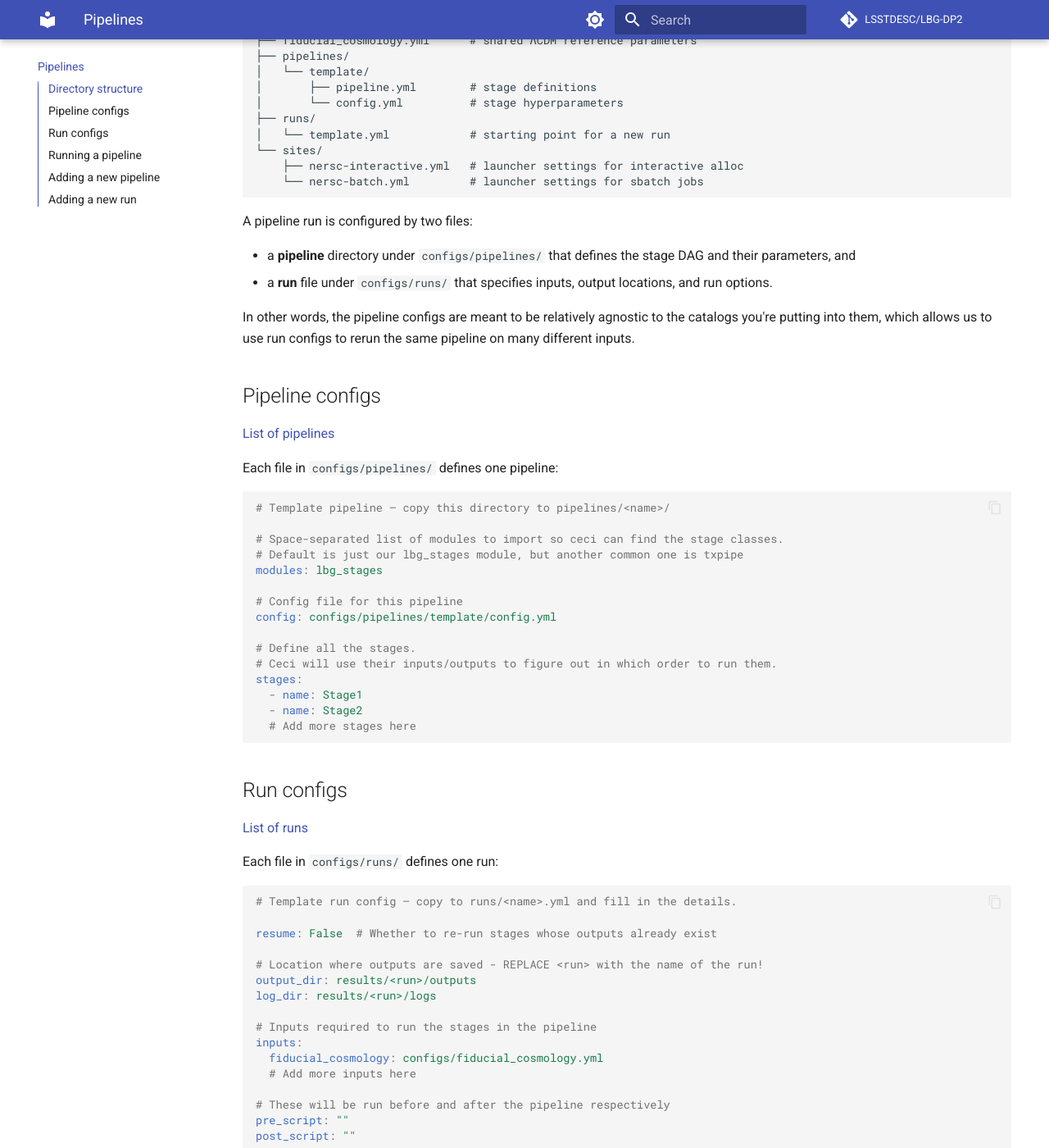
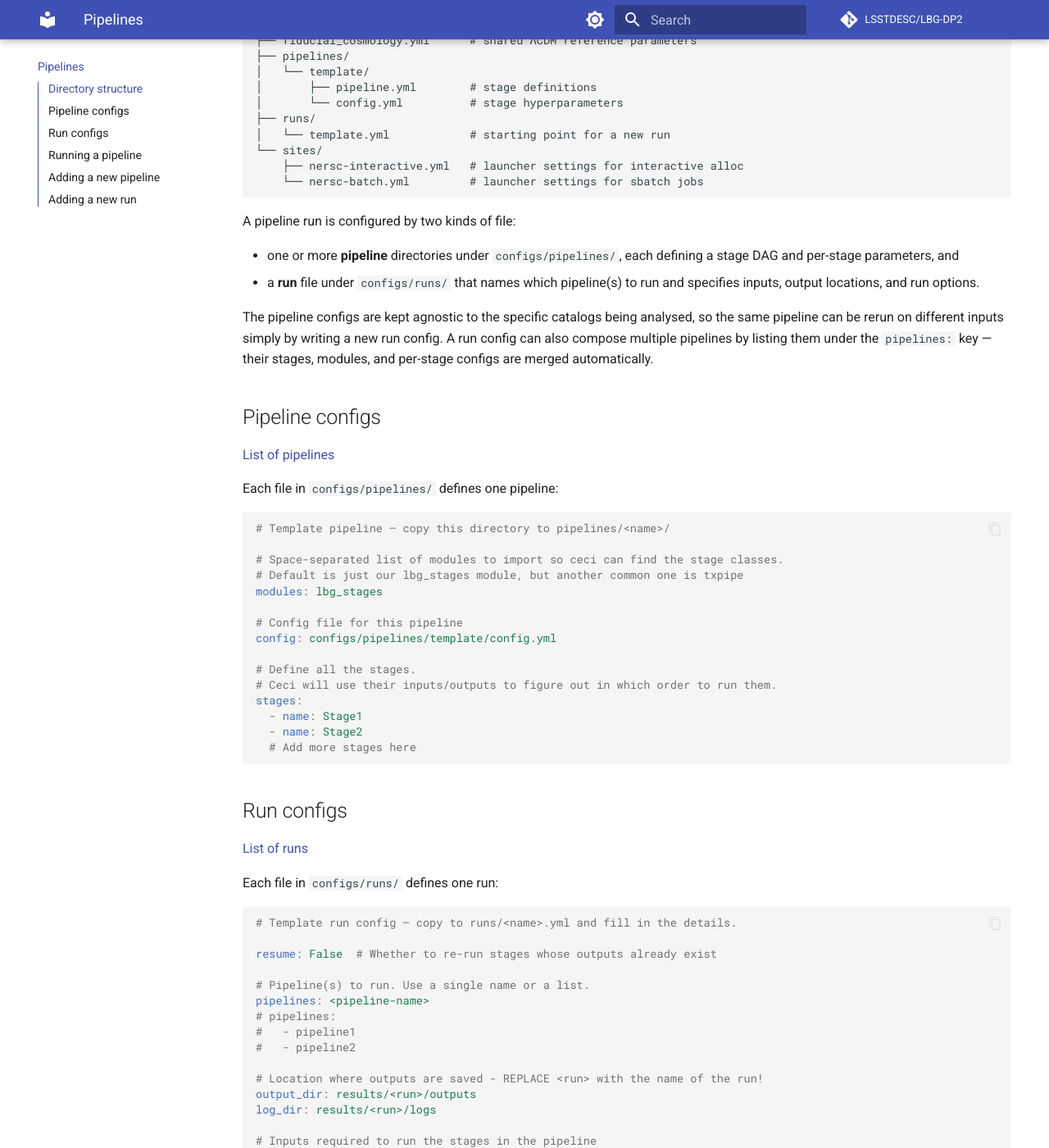
Before and after one commit to LSSTDESC/lbg-dp2, an MkDocs documentation site: the page built from docs/pipelines.md, in a window 1280 px wide and 1400 px high, scrolled down 359 px. Shown: the whole window at 82% size. Built offline with MkDocs 1.6.1 and Material for MkDocs 9.7.7, drawn with Linux system fonts in a browser that asks for light colours; comment, search, counter and statistics services are not loaded; some of the changed text lies outside the part shown.

Commit message:
Now specify pipelines in run file.

````diff
--- a/docs/getting_started.md
+++ b/docs/getting_started.md
@@ -20,11 +20,11 @@ The simplest way to run a pipeline is with `run_debug.sh`, which requests a
 short debug allocation automatically and runs the pipeline inside it:
 
 ```bash
-bash scripts/run_debug.sh <pipeline> <run>
+bash scripts/run_debug.sh <run>
 ```
 
-where `<pipeline>` is the name of a directory under `configs/pipelines/` and
-`<run>` is the name of a file (without the `.yml` extension) under `configs/runs/`.
+where `<run>` is the name of a file (without the `.yml` extension) under `configs/runs/`.
+The pipeline(s) to execute are specified by the `pipelines:` key inside that run config.
 
 See [Pipelines](pipelines/index.md) for a full description of each pipeline and instructions
 for creating run configs.
--- a/docs/pipelines.md
+++ b/docs/pipelines.md
@@ -19,12 +19,13 @@ configs/
     └── nersc-batch.yml         # launcher settings for sbatch jobs
 ```
 
-A pipeline run is configured by two files:
+A pipeline run is configured by two kinds of file:
 
-- a **pipeline** directory under `configs/pipelines/` that defines the stage DAG and their parameters, and
-- a **run** file under `configs/runs/` that specifies inputs, output locations, and run options.
+- one or more **pipeline** directories under `configs/pipelines/`, each defining a stage DAG and per-stage parameters, and
+- a **run** file under `configs/runs/` that names which pipeline(s) to run and specifies inputs, output locations, and run options.
 
-In other words, the pipeline configs are meant to be relatively agnostic to the catalogs you're putting into them, which allows us to use run configs to rerun the same pipeline on many different inputs.
+The pipeline configs are kept agnostic to the specific catalogs being analysed, so the same pipeline can be rerun on different inputs simply by writing a new run config.
+A run config can also compose multiple pipelines by listing them under the `pipelines:` key — their stages, modules, and per-stage configs are merged automatically.
 
 ## Pipeline configs
 
@@ -61,6 +62,12 @@ Each file in `configs/runs/` defines one run:
 
 resume: False  # Whether to re-run stages whose outputs already exist
 
+# Pipeline(s) to run. Use a single name or a list.
+pipelines: <pipeline-name>
+# pipelines:
+#   - pipeline1
+#   - pipeline2
+
 # Location where outputs are saved - REPLACE <run> with the name of the run!
 output_dir: results/<run>/outputs
 log_dir: results/<run>/logs
@@ -78,28 +85,28 @@ post_script: ""
 ## Running a pipeline
 
 Three run scripts are provided in `scripts/`.
-Each takes a pipeline name and a run name as arguments.
+Each takes a run name as its first argument; the pipeline(s) to execute are read from the `pipelines:` key in the run config.
+Any additional arguments are forwarded directly to `ceci`.
 
 **Quick test** (requests a 2-node debug allocation automatically):
 
 ```bash
-bash scripts/run_debug.sh <pipeline> <run>
+bash scripts/run_debug.sh <run> [ceci-args...]
 ```
 
 **Interactive** (use when you already have an `salloc` allocation):
 
 ```bash
-bash scripts/run_interactive.sh <pipeline> <run>
+bash scripts/run_interactive.sh <run> [ceci-args...]
 ```
 
 **Batch job** (queues a Slurm job; you do not need to stay logged in):
 
 ```bash
-sbatch scripts/run_batch.sh <pipeline> <run>
+sbatch scripts/run_batch.sh <run> [ceci-args...]
 ```
 
-In all cases `<pipeline>` is the name of a directory under `configs/pipelines/`
-and `<run>` is the name of a `.yml` file (without the extension) under `configs/runs/`.
+In all cases `<run>` is the name of a `.yml` file (without the extension) under `configs/runs/`.
 
 ## Adding a new pipeline
 
@@ -117,11 +124,11 @@ and `<run>` is the name of a `.yml` file (without the extension) under `configs/
 1. Choose a descriptive run name.
 Something like `<pipeline>_<catalog>` is a good option, e.g. `clustering_dp2_24p5`.
 
-2. Copy the run template and fill in the inputs and output paths:
+2. Copy the run template and fill in the pipeline(s), inputs, and output paths:
 
     ```bash
     cp configs/runs/template.yml configs/runs/<run_name>.yml
-    # edit output_dir, log_dir, and inputs:
+    # edit pipelines:, output_dir, log_dir, and inputs:
     ```
 
 3. Add an entry to the [list of runs](../configs/runs/README.md) that documents the run, including inputs, software versions, and science intent.
````
Also changed, not shown: CLAUDE.md (+7 -5 lines), README.md (+3 -25 lines), 7 other files.
